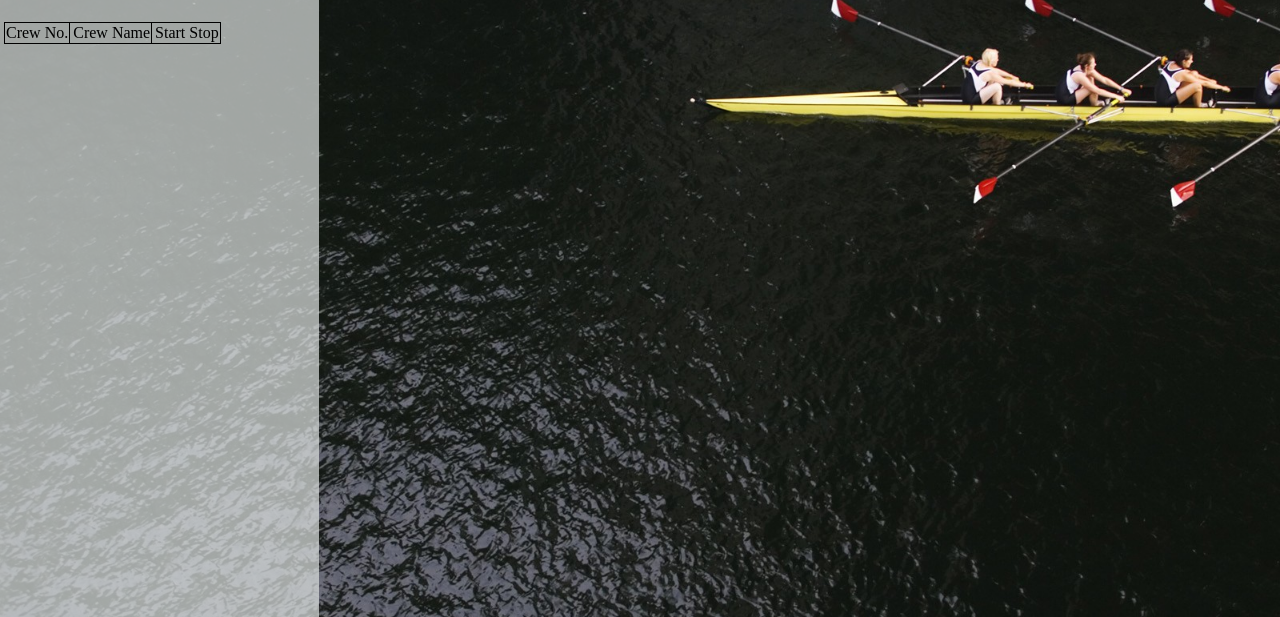
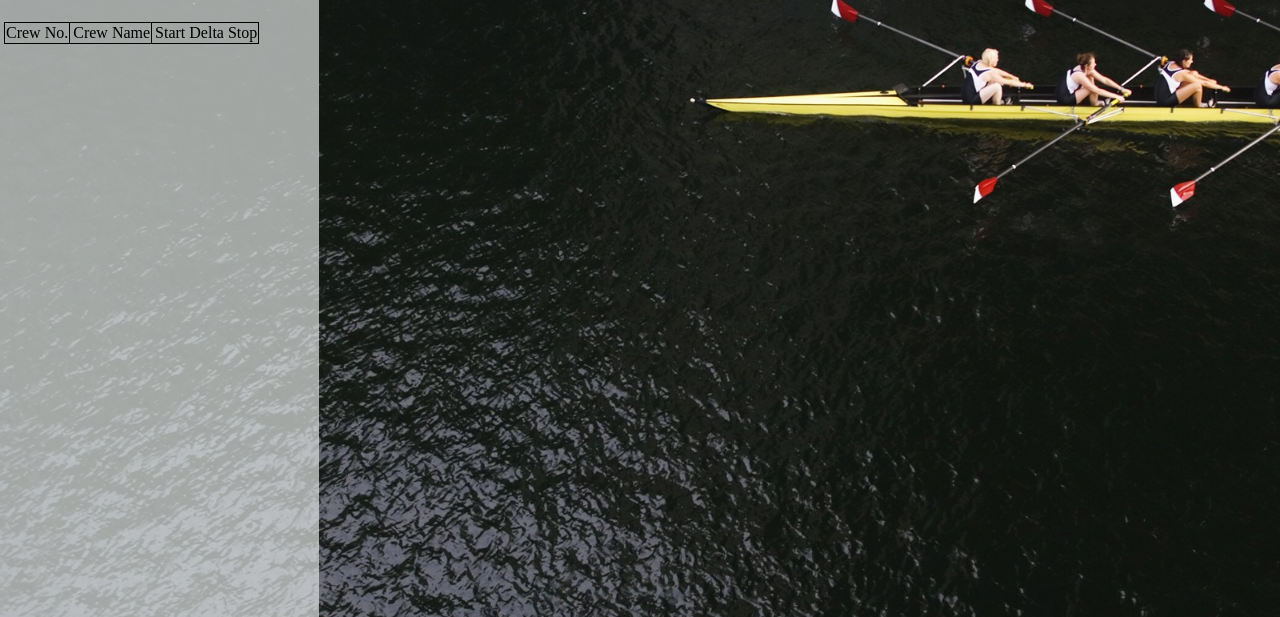
Before and after one commit to ventisep/RowTime, a Python web app: template templates/rcn_detail.html in a window 1280 px wide. Shown: the part 183-800 px from the top of the page. Run offline with Jinja, Linux system fonts and the light colour scheme; the template is opened without the code that fills it, so the values that code supplies are empty; some libraries are stand-ins or nearby versions.

Commit message:
Now creating delta time calculation

```diff
--- a/templates/rcn_detail.html
+++ b/templates/rcn_detail.html
@@ -48,16 +48,15 @@
        function update_time_list(time) {
        	//Update the times in the crew_times array and update the screen//
        	//1.  for every hit against a crew number process the result time//
-       	for (i=0; i<crew_times.length; i++) {
-       		if (crew_times.crew_number == time.crew) {
-       			ClickButton(i, time.crew, time.time, time.stage);
+       	//for (i=0; i<crew_times.length; i++) {
+       	//	if (crew_times.crew_number == time.crew) {
+       	//		ClickButton(i, time.crew, time.time, time.stage);
        		}
        	}
 
        	//2.  update the index and the relevent row on the screen//
 
        	//3.  if there is no line on the screen for the crew in the observed time create an alert//
-       	alert(time.crew);
        }
     </script>
 
@@ -91,7 +90,7 @@ function test_func() {
 		var button = document.getElementById("button_"+crew_num);
 		if ((button.value == "start")||(stage == 0)) {
 			crew_times[indx].start_time_local = time; //start time
-			crew_times[indx].stage = 1;
+			crew_times[indx].stage++;
 			var start_time_id = "start_"+crew_num;
 			var start_time_textElement = document.getElementById(start_time_id);
 			start_time_textElement.style.color = "green";
@@ -104,12 +103,17 @@ function test_func() {
 		else if((button.value == "stop")||(stage==1)) {
 			button.value = "Finished"
 			crew_times[indx].end_time_local = time; //end time
-			crew_times[indx].stage = 2;
+			crew_times[indx].stage++
+			crew_times[indx].stage_delta = crew_times[indx].end_time_local - crew_times[indx].start_time_local;
+			var delta = new Date(crew_times[indx].stage_delta);
 			button.style.color = "";
 			button.disabled = true;
 			var stop_time_textElement = document.getElementById("stop_"+crew_num);
+			var delta_time_textElement = document.getElementById("delta_"+crew_num);
 			stop_time_textElement.value = time.toTimeString().replace(/.*(\d{2}:\d{2}:\d{2}).*/, "$1")+"."+("00"+time.getMilliseconds().toString()).slice(-3);
+			delta_time_textElement.value = delta.toTimeString().replace(/.*(\d{2}:\d{2}:\d{2}).*/, "$1")+"."+("00"+delta.getMilliseconds().toString()).slice(-3);
 			stop_time_textElement.style.color = "red";
+			delta_time_textElement.style.color = "black";
 		}
 		else {
 			alert("button not start or stop");
@@ -142,6 +146,7 @@ function test_func() {
 		<td style="border-right-width: 1px; border-right-style: solid;">Crew No.</td>
 		<td style="border-right-width: 1px; border-right-style: solid;">Crew Name</td>
 		<td>Start</td>
+		<td>Delta</td>
 		<td>Stop</td>
 	</tr>
 {% for crew in crews %}
@@ -149,6 +154,7 @@ function test_func() {
 		<td style="border-right-width: 1px; border-right-style: solid;">{{crew.crew_number}}</td>
 		<td style="border-right-width: 1px; border-right-style: solid;">{{crew.crew_type}}</td>
 		<td><input id="start_{{crew.crew_number}}" type="datetime" placeholder="Start"/></td>
+		<td><input id="delta_{{crew.crew_number}}" type="datetime" placeholder="delta"/></td>
 		<td><input id="stop_{{crew.crew_number}}" type="datetime" placeholder="Stop"/></td>
 		<td><input type="button" value="start" id="button_{{crew.crew_number}}" onClick="ClickButton({{loop.index-1}}, {{crew.crew_number}}, new Date(), 'none');"/></td>
 	</tr>
```
